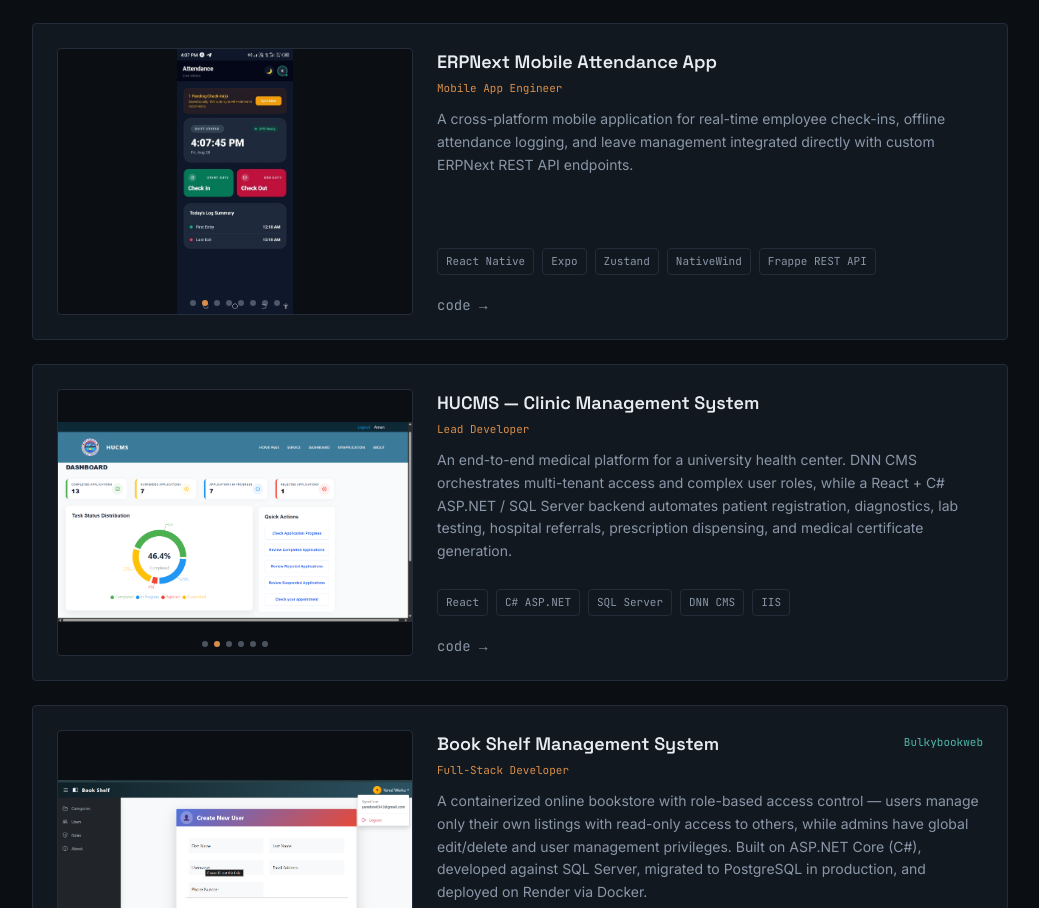
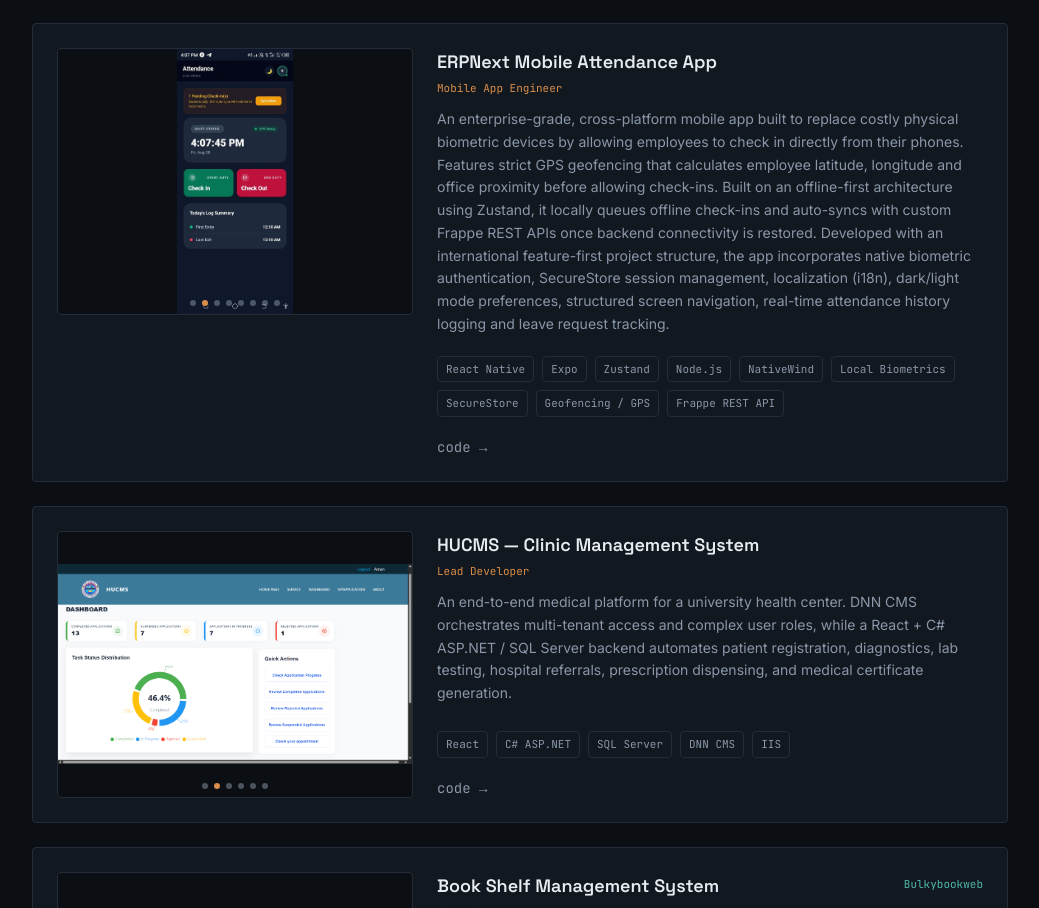
Before and after one commit to Yared-Worku/Yared-Portfolio, a React (Vite) app: page / in a window 1280 px wide. Shown: the part 3333-4241 px from the top of the page, without its empty margins (120-1159 px from the left). Built offline with nearby package versions, Linux system fonts and the light colour scheme.

Commit message:
project part updated

```diff
--- a/src/components/Projects.jsx
+++ b/src/components/Projects.jsx
@@ -66,16 +66,26 @@ const PROJECTS = [
     description:
       'Worked across the full Frappe/ERPNext stack — from framework internals to production data — to design and ship custom business modules on top of ERPNext and HRMS. Built new DocTypes from scratch (fields, permissions, naming series and list/report views) and extended existing ones to fit organization-specific workflows. Developed and published custom Web Forms and Web Pages for non-technical end users and worked directly within ERPNext\'s native Workspace and module structure to integrate new features without breaking existing flows. On the backend, wrote whitelisted Python REST APIs (.py) for custom business logic, client-side scripts (.js) for real-time form behavior and validation, and JSON schema definitions for DocType and workspace configuration. Also worked hands-on with the underlying MariaDB database — running direct queries to verify data integrity, debug sync issues and understand how Frappe\'s ORM maps to actual table structure — giving a full-stack grasp of the framework from UI down to raw storage. These same REST APIs went on to power an independent mobile app for employee attendance and leave requests, closing the loop from backend design to a real-world client integration.',
     stack: ['Frappe Framework', 'ERPNext', 'HRMS', 'Python', 'JavaScript', 'DocTypes', 'Web Forms', 'JSON', 'MariaDB'],
-    links: { code: '#', demo: '#' },
+    links: { code: 'https://github.com/Yared-Worku/ERPNext_Cusomization.git', demo: '#' },
     images: [erp5, erp4, erp1, erp2, erp3],
   },
-  {
+{
     name: 'ERPNext Mobile Attendance App',
     role: 'Mobile App Engineer',
     description:
-      'A cross-platform mobile application for real-time employee check-ins, offline attendance logging, and leave management integrated directly with custom ERPNext REST API endpoints.',
-    stack: ['React Native', 'Expo', 'Zustand', 'NativeWind', 'Frappe REST API'],
-    links: { code: '#', demo: '#' },
+      'An enterprise-grade, cross-platform mobile app built to replace costly physical biometric devices by allowing employees to check in directly from their phones. Features strict GPS geofencing that calculates employee latitude, longitude and office proximity before allowing check-ins. Built on an offline-first architecture using Zustand, it locally queues offline check-ins and auto-syncs with custom Frappe REST APIs once backend connectivity is restored. Developed with an international feature-first project structure, the app incorporates native biometric authentication, SecureStore session management, localization (i18n), dark/light mode preferences, structured screen navigation, real-time attendance history logging and leave request tracking.',
+    stack: [
+      'React Native',
+      'Expo',
+      'Zustand',
+      'Node.js',
+      'NativeWind',
+      'Local Biometrics',
+      'SecureStore',
+      'Geofencing / GPS',
+      'Frappe REST API',
+    ],
+    links: { code: 'https://github.com/Yared-Worku/ERPNext-Attendance-App.git', demo: '#' },
     images: [erp6, erp7, erp8, erp9, erp10, erp11, erp12, erp13],
   },
   {
@@ -84,7 +94,7 @@ const PROJECTS = [
     description:
       'An end-to-end medical platform for a university health center. DNN CMS orchestrates multi-tenant access and complex user roles, while a React + C# ASP.NET / SQL Server backend automates patient registration, diagnostics, lab testing, hospital referrals, prescription dispensing, and medical certificate generation.',
     stack: ['React', 'C# ASP.NET', 'SQL Server', 'DNN CMS', 'IIS'],
-    links: { code: '#', demo: '#' },
+    links: { code: 'https://github.com/Yared-Worku/HUCMS.git', demo: '#' },
     images: [hucmsHome, hucmsDashboard, hucmsMyApplication, hucmsMyTask, hucmsMedicalCertificate, hucmsPaymentMethod],
   },
   {
@@ -94,7 +104,7 @@ const PROJECTS = [
     description:
       'A containerized online bookstore with role-based access control — users manage only their own listings with read-only access to others, while admins have global edit/delete and user management privileges. Built on ASP.NET Core (C#), developed against SQL Server, migrated to PostgreSQL in production, and deployed on Render via Docker.',
     stack: ['ASP.NET Core', 'Docker', 'PostgreSQL', 'SQL Server'],
-    links: { code: '#', demo: 'https://bulkybookweb.onrender.com' },
+    links: { code: 'https://github.com/Yared-Worku/Bulkybook.git', demo: 'https://bulkybookweb.onrender.com' },
     images: [bsLogin, bsUser, bsRole, bsAdmin],
   },
   {
```
